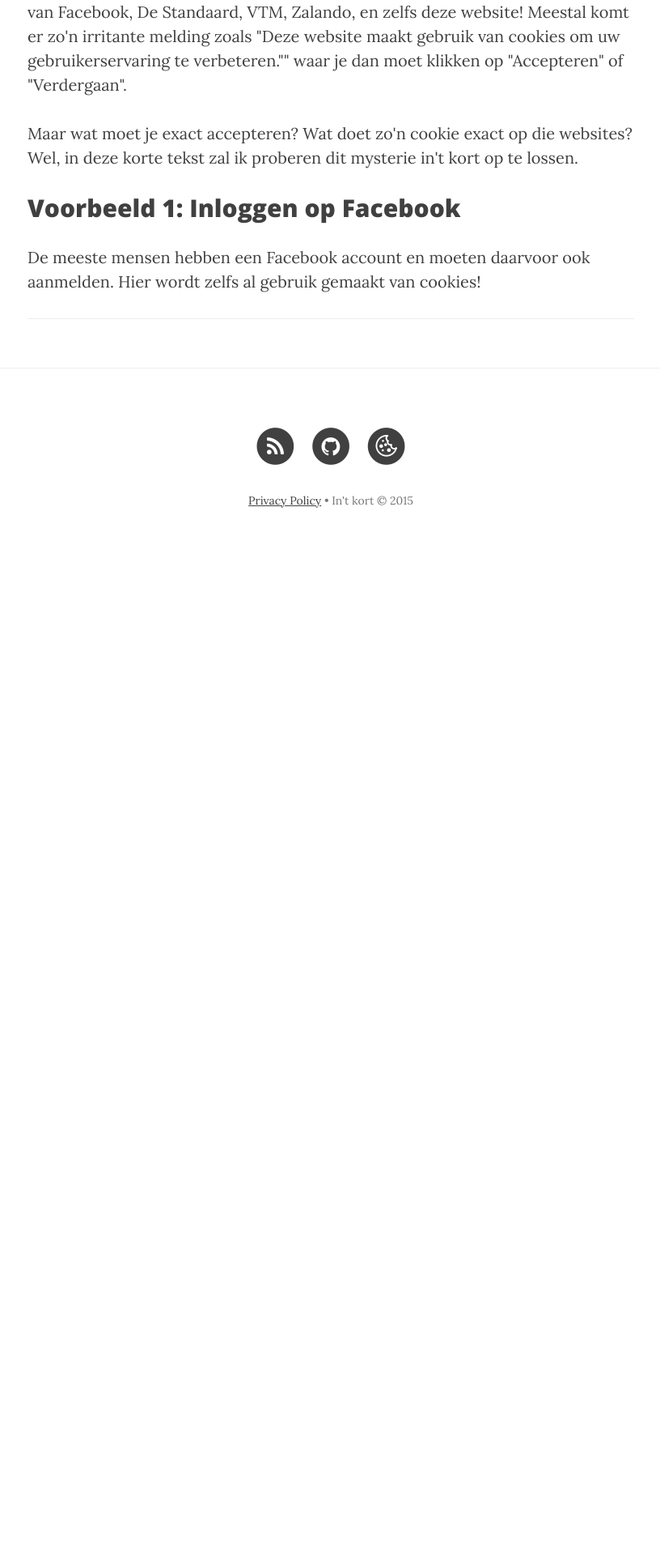
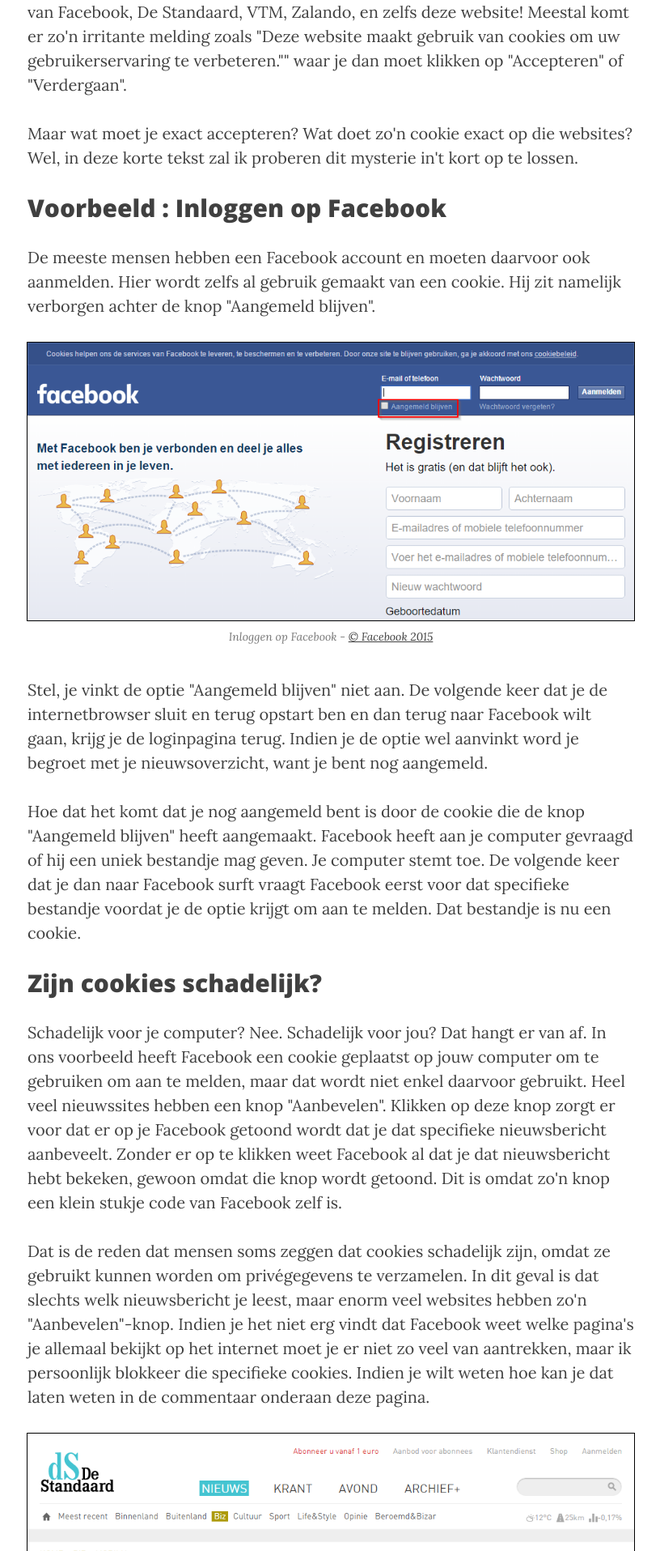
Before and after one commit to intkort/intkort.github.io, a Jekyll site: the page built from _posts/2015-10-6-Wat-zijn-cookies.md, in a window 1280 px wide. Shown: the part 564-2479 px from the top of the page at 81% size, without its empty margins (231-1047 px from the left). Built offline with Jekyll 4.4.1, drawn with Linux system fonts in a browser that asks for light colours; nearby versions of some CDN libraries; some web fonts are replaced; comment, search, counter and statistics services are not loaded; before the commit the page ends 1258 px from its top, so only the background shows below that; some of the changed text lies outside the part shown.

Commit message:
MOAR COOKIES

```diff
--- a/_posts/2015-10-6-Wat-zijn-cookies.md
+++ b/_posts/2015-10-6-Wat-zijn-cookies.md
@@ -8,5 +8,24 @@
 
 <p>Maar wat moet je exact accepteren? Wat doet zo'n cookie exact op die websites? Wel, in deze korte tekst zal ik proberen dit mysterie in't kort op te lossen.</p>
 
-<h2>Voorbeeld 1: Inloggen op Facebook</h2>
-<p>De meeste mensen hebben een Facebook account en moeten daarvoor ook aanmelden. Hier wordt zelfs al gebruik gemaakt van cookies! </p>
+<h2>Voorbeeld : Inloggen op Facebook</h2>
+<p>De meeste mensen hebben een Facebook account en moeten daarvoor ook aanmelden. Hier wordt zelfs al gebruik gemaakt van een cookie. Hij zit namelijk verborgen achter de knop "Aangemeld blijven".</p>
+
+<a href="{{ site.baseurl }}/img/post/cookies/facebook_aangemeld_blijven.png">
+    <img class="outline" src="{{ site.baseurl }}/img/post/cookies/facebook_aangemeld_blijven.png" alt="Facebook login">
+</a>
+<span class="caption text-muted">Inloggen op Facebook - <a href="https://www.facebook.com/"> &copy; Facebook {{ site.time | date: '%Y' }}</a></span>
+
+<p>Stel, je vinkt de optie "Aangemeld blijven" niet aan. De volgende keer dat je de internetbrowser sluit en terug opstart ben en dan terug naar Facebook wilt gaan, krijg je de loginpagina terug. Indien je de optie wel aanvinkt word je begroet met je nieuwsoverzicht, want je bent nog aangemeld.</p>
+<p>Hoe dat het komt dat je nog aangemeld bent is door de cookie die de knop "Aangemeld blijven" heeft aangemaakt. Facebook heeft aan je computer gevraagd of hij een uniek bestandje mag geven. Je computer stemt toe. De volgende keer dat je dan naar Facebook surft vraagt Facebook eerst voor dat specifieke bestandje voordat je de optie krijgt om aan te melden. Dat bestandje is nu een cookie.</p>
+
+<h2>Zijn cookies schadelijk?</h2>
+<p>Schadelijk voor je computer? Nee. Schadelijk voor jou? Dat hangt er van af. In ons voorbeeld heeft Facebook een cookie geplaatst op jouw computer om te gebruiken om aan te melden, maar dat wordt niet enkel daarvoor gebruikt. Heel veel nieuwssites hebben een knop "Aanbevelen". Klikken op deze knop zorgt er voor dat er op je Facebook getoond wordt dat je dat specifieke nieuwsbericht aanbeveelt. Zonder er op te klikken weet Facebook al dat je dat nieuwsbericht hebt bekeken, gewoon omdat die knop wordt getoond. Dit is omdat zo'n knop een klein stukje code van Facebook zelf is.</p>
+<p>Dat is de reden dat mensen soms zeggen dat cookies schadelijk zijn, omdat ze gebruikt kunnen worden om privégegevens te verzamelen. In dit geval is dat slechts welk nieuwsbericht je leest, maar enorm veel websites hebben zo'n "Aanbevelen"-knop. Indien je het niet erg vindt dat Facebook weet welke pagina's je allemaal bekijkt op het internet moet je er niet zo veel van aantrekken, maar ik persoonlijk blokkeer die specifieke cookies. Indien je wilt weten hoe kan je dat laten weten in de commentaar onderaan deze pagina.</p>
+
+<a href="{{ site.baseurl }}/img/post/cookies/de_standaard_aanbevelen.png">
+    <img class="outline" src="{{ site.baseurl }}/img/post/cookies/de_standaard_aanbevelen.png" alt="aanbevelen-knop op De Standaard">
+</a>
+<span class="caption text-muted">Aanbevelen op Facebook, op De Standaard - <a href="http://www.standaard.be/cnt/dmf20150925_01887945"> &copy; De Standaard {{ site.time | date: '%Y' }}</a>, foto: Reuters</span>
+
+<p>Zo, dit was "Cookies in't kort". Ik hoop dat het duidelijk en informatief was. Indien er nog vragen zijn mag je ze altijd mailen naar <a href="mailto:intkortuitgelegd@gmail.com">intkortuitgelegd@gmail.com</a> of achterlaten in de commentaar vanonder.</p>
--- a/css/clean-blog.css
+++ b/css/clean-blog.css
@@ -395,3 +395,6 @@
 body {
   webkit-tap-highlight-color: #0085a1;
 }
+.outline{
+  outline: 1px solid black;
+}
```
Also changed, not shown: _posts/2015-10-8-Internetbrowsers.md (added, +7 -0 lines), css/clean-blog.min.css, img/post/cookies/de_standaard.png (added), img/post/cookies/de_standaard_aanbevelen.png (added), img/post/cookies/facebook_aangemeld_blijven.png (added).
